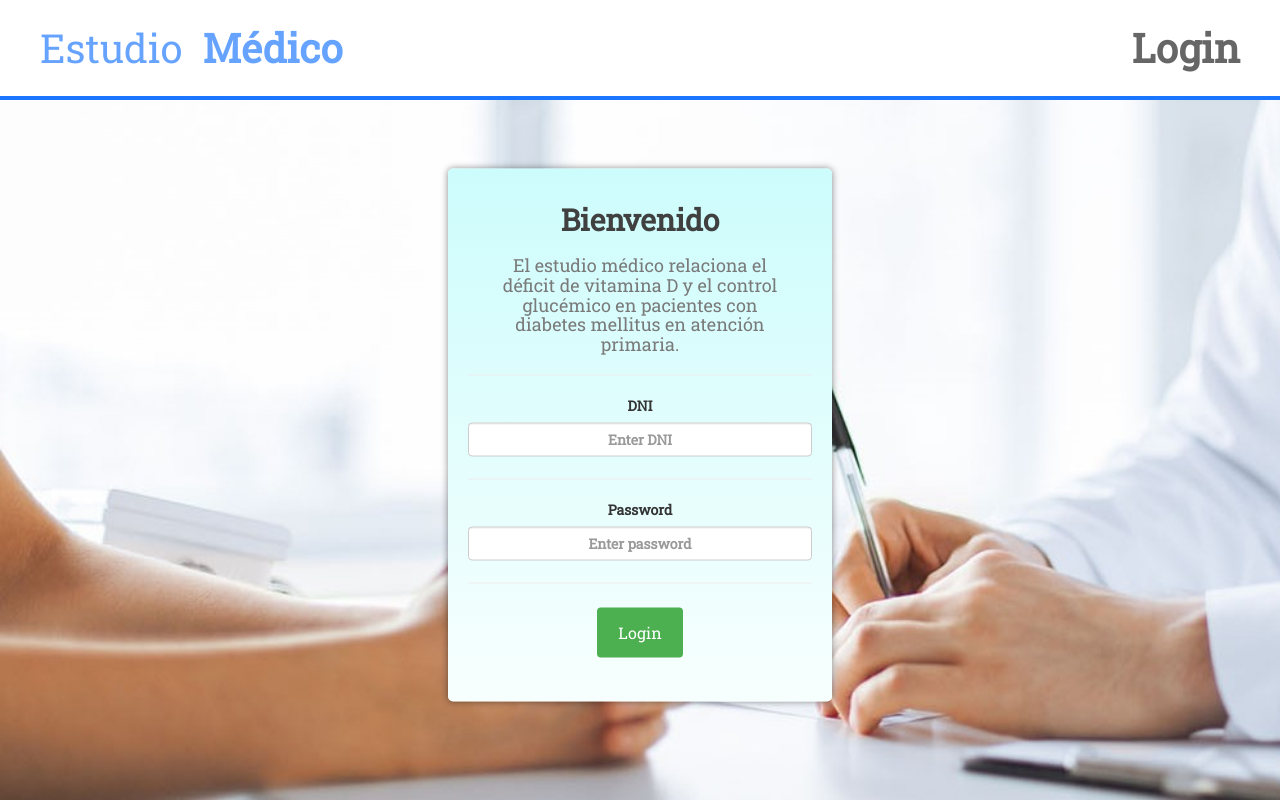
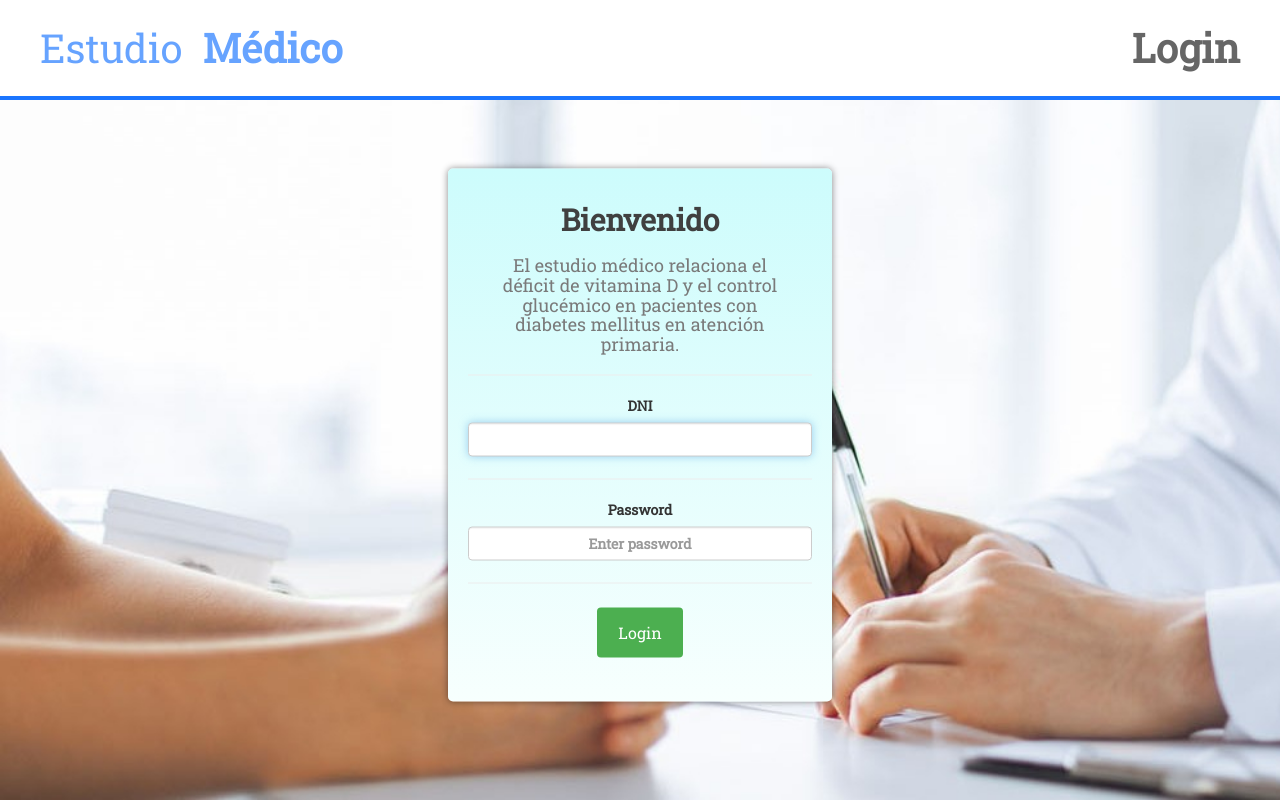
Before and after one commit to myscel/tfg-estudio-medico-front, an Angular app in the folder estudio-medico-TFG2019/: page / in a window 1280 px wide. Built offline with nearby package versions, Linux system fonts and the light colour scheme.

Commit message:
Half-done

```diff
--- a/estudio-medico-TFG2019/src/app/components/admin/home-admin/home-admin.component.html
+++ b/estudio-medico-TFG2019/src/app/components/admin/home-admin/home-admin.component.html
@@ -32,7 +32,6 @@
     <div id="page">
 
         <div id="divRegister">
-          <form [formGroup]="loginForm" (ngSubmit)="onSubmit()">
           <div id="cabeceraRegistro">
             <div>Registrar Investigador</div>
             <div id="camposObligatorios">* Campos obligatorios</div>
@@ -40,7 +39,7 @@
           <div class="registro" id="registroNombre">
               <div class="textoEncimaInput" >Nombre *</div>
               <div id="divInputNombre">
-                <input class="miInput" id="inputNombre" type="text" formControlName="name" required>
+                <input class="miInput" id="inputNombre" type="text">
               </div>
 
               <div class="gradienteInput"></div>
@@ -109,7 +108,6 @@
           <div id="divBotonLogin">
               <button id="botonLogin" type="button" class="btn btn-primary">Registrar</button>
           </div>
-        </form>
         </div>
 
             <div id="divTable" class="table-responsive">
--- a/estudio-medico-TFG2019/src/app/components/admin/home-admin/home-admin.component.ts
+++ b/estudio-medico-TFG2019/src/app/components/admin/home-admin/home-admin.component.ts
@@ -4,7 +4,6 @@ import { HttpClient } from '@angular/common/http';
 import { UserServiceService } from 'src/app/services/userService.service';
 import { AdminServiceService } from 'src/app/services/admin-service.service';
 import { User } from 'src/app/models/User';
-import { FormBuilder, FormGroup, Validators } from '@angular/forms';
 
 @Component({
   selector: 'app-home-admin',
@@ -14,21 +13,17 @@ import { FormBuilder, FormGroup, Validators } from '@angular/forms';
 export class HomeAdminComponent implements OnInit {
 
   researchers: User[] = [];
-  loginForm: FormGroup;
 
   userLogged: User;
 
   constructor(private router: Router,
               private http: HttpClient,
               private userService: UserServiceService,
-              private adminService: AdminServiceService,
-              private formBuilder: FormBuilder) {
+              private adminService: AdminServiceService) {
   }
 
   ngOnInit() {
-    this.loginForm = this.formBuilder.group({
-      name: ['', Validators.required]
-    });
+
 
     this.userLogged = JSON.parse(localStorage.getItem("userLogged"));
 
@@ -57,12 +52,6 @@ export class HomeAdminComponent implements OnInit {
 
   }
 
-  get f() { return this.loginForm.controls; }
-
-  onSubmit(){
-    console.log("Nombre" + this.f.name.value);
-  }
-
   doLogOut(){
     this.userService.logOutResearcherAndAdmin().subscribe(responseData =>{
       console.log("Iniciando Log out");
--- a/estudio-medico-TFG2019/src/app/components/login/login.component.html
+++ b/estudio-medico-TFG2019/src/app/components/login/login.component.html
@@ -20,7 +20,7 @@
     <form [formGroup]="loginForm" (ngSubmit)="onSubmit()">
         <div class="form-group">
             <label for="dni">DNI</label>
-            <input type="text" [(ngModel)]="inputDni" placeholder="Enter DNI" onfocus="placeholder = ''" onblur="this.placeholder = 'Enter DNI'" formControlName="dni" class="form-control" required/>
+            <input type="text" [(ngModel)]="inputDni" placeholder="Enter DNI" onfocus="placeholder = ''" onblur="this.placeholder = 'Enter DNI'" formControlName="dni" class="form-control" required autofocus/>
         </div>
         <hr>
         <div class="form-group">
```
